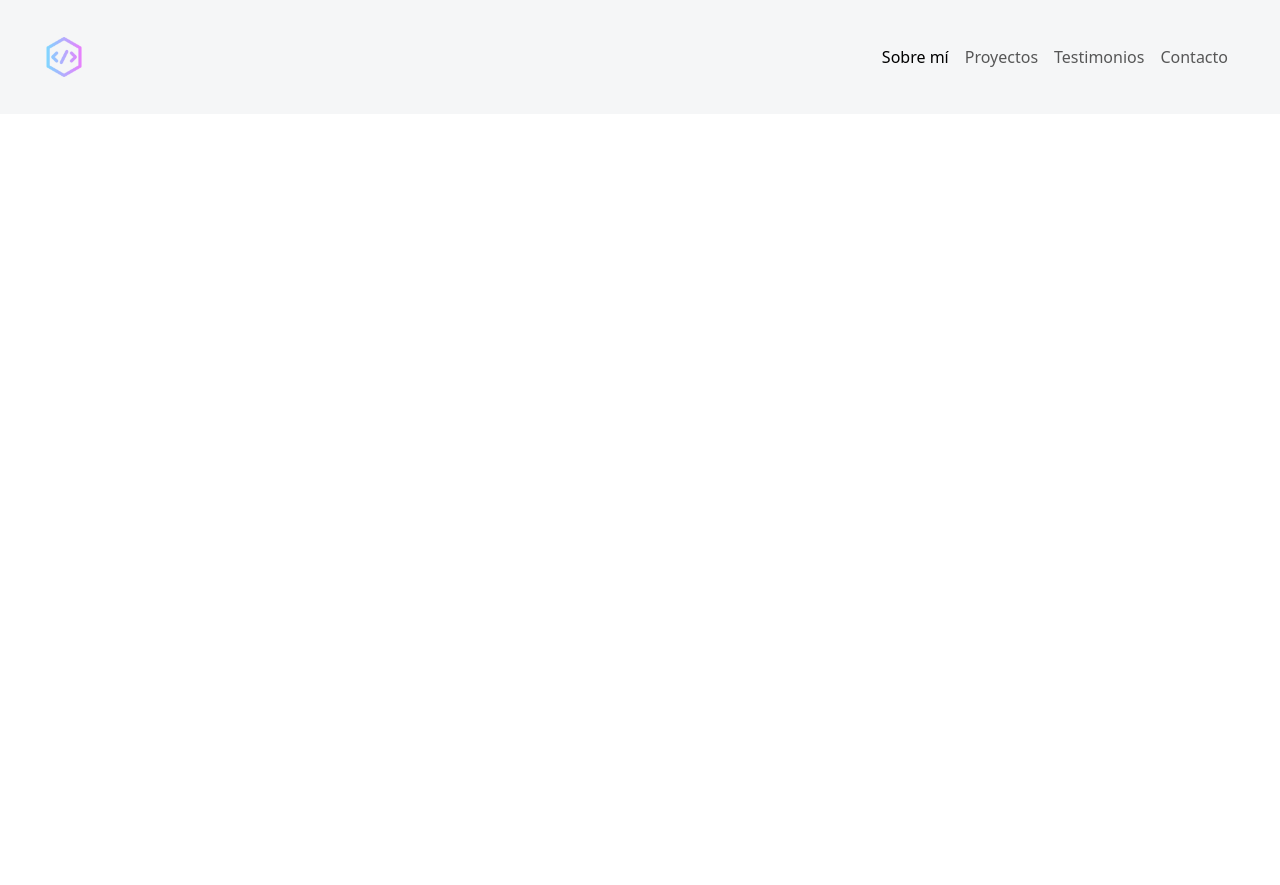
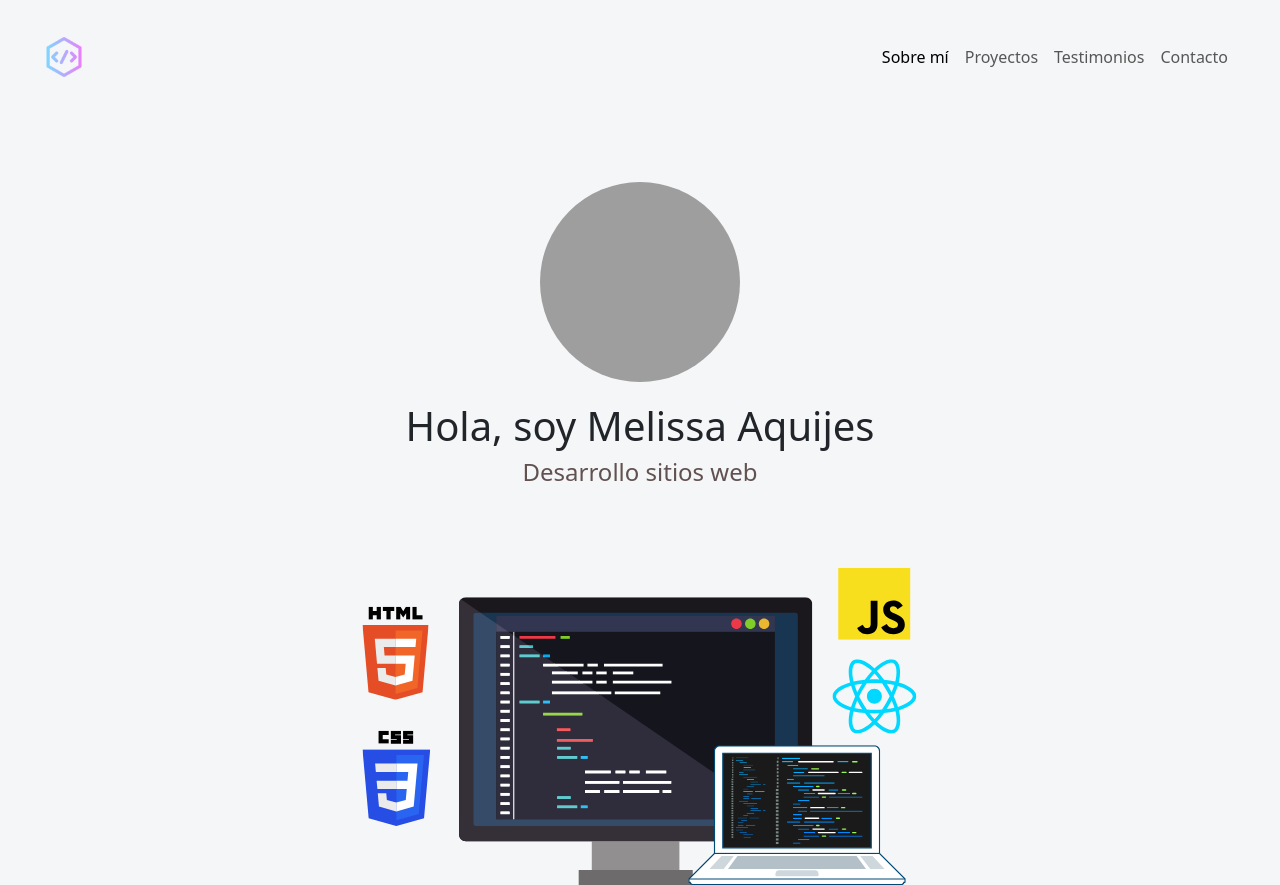
Before and after one commit to MelissaAquijes/portfolio-adaptable-bootstrap, a plain HTML site: page index.html in a window 1280 px wide. Before the commit the page ends 800 px from the top, so only its background shows below. Drawn offline with nearby package versions, Linux system fonts and the light colour scheme; grey boxes are pictures that could not be loaded; a web font is replaced by a local one.

Commit message:
Sección hero y estilos en css.

```diff
--- a/index.html
+++ b/index.html
@@ -9,6 +9,9 @@
   <link href="https://cdn.jsdelivr.net/npm/bootstrap@5.3.2/dist/css/bootstrap.min.css" rel="stylesheet" integrity="sha384-T3c6CoIi6uLrA9TneNEoa7RxnatzjcDSCmG1MXxSR1GAsXEV/Dwwykc2MPK8M2HN" crossorigin="anonymous">
   <link rel="stylesheet" href="./style.css">
   <link rel="shortcut icon" href="./images/icon.png" type="image/x-icon">
+  <link rel="preconnect" href="https://fonts.googleapis.com">
+  <link rel="preconnect" href="https://fonts.gstatic.com" crossorigin>
+  <link href="https://fonts.googleapis.com/css2?family=Rubik+Dirt&display=swap" rel="stylesheet">
   <title>Melissa Aquijes | Desarrollo Web Front-End</title>
 </head>
 <body>
@@ -38,6 +41,18 @@
       </div>
     </div>
   </nav>
+
+  <section class="hero align-items-stretch">
+    <div class="hero-principal d-flex flex-column justify-content-center align-items-center">
+      <img class="hero-imagen-desarrollador rounded-circle" src="./images/profile.jpg" alt="Foto de Melissa Aquijes">
+      <h1>Hola, soy Melissa Aquijes</h1>
+      <h2>Desarrollo sitios web</h2>
+    </div>
+    <div>
+      <img class="hero-inferior-imagen img-fluid" src="./images/hero-inferior.svg" alt="Monitor, laptop y logos de HTML, CSS, JavaScript y React.">
+    </div>
+  </section>
+
   <script src="https://cdn.jsdelivr.net/npm/bootstrap@5.3.2/dist/js/bootstrap.bundle.min.js" integrity="sha384-C6RzsynM9kWDrMNeT87bh95OGNyZPhcTNXj1NW7RuBCsyN/o0jlpcV8Qyq46cDfL" crossorigin="anonymous"></script>
 </body>
 </html>
--- a/style.css
+++ b/style.css
@@ -8,8 +8,47 @@
   justify-content: space-between;
 }
 
+section {
+  display: flex;
+  flex-direction: column;
+  align-items: center;
+  justify-content: center;
+}
+
+h1 {
+  font-size: 2.5rem;
+  font-family: "Rubik Dirt", system-ui;
+}
+
+.hero {
+  background-color: #f5f6f7;
+  min-height: 450px;
+  text-align: center;
+}
+
+.hero-principal {
+  padding: 3rem;
+}
+
+.hero-imagen-desarrollador {
+  width: 200px;
+  height: 200px;
+  margin: 20px;
+}
+
+.hero-principal h2 {
+  font-size: 1.5rem;
+  color: #615151;
+}
+
 @media screen and (max-width: 767px) {
   .navbar-brand {
     display: none;
   }
 }
+
+@media screen and (min-width: 700px) {
+  .hero-inferior-imagen {
+    max-width: 600px;
+  }
+}
```
Also changed, not shown: images/hero-inferior.svg (added), 1 other file.
